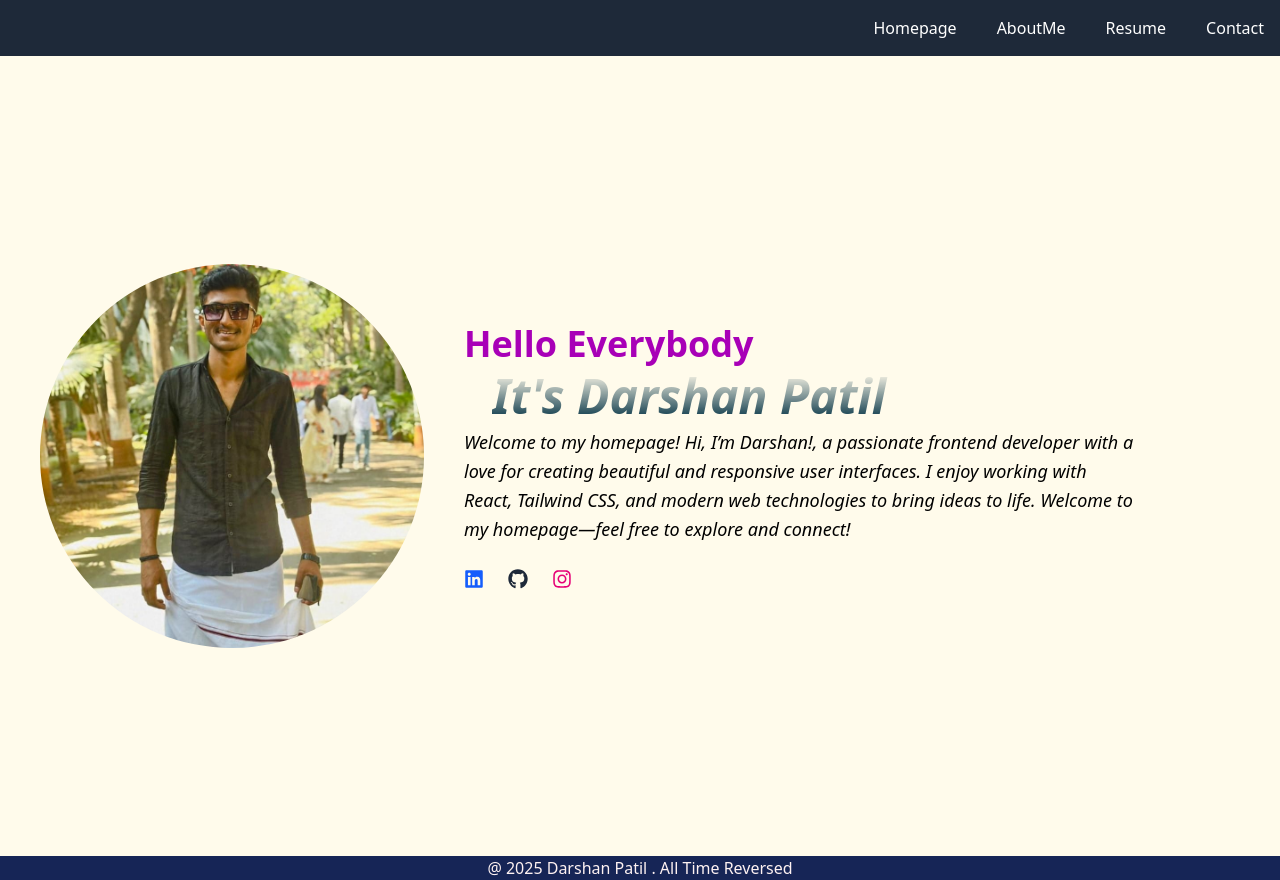
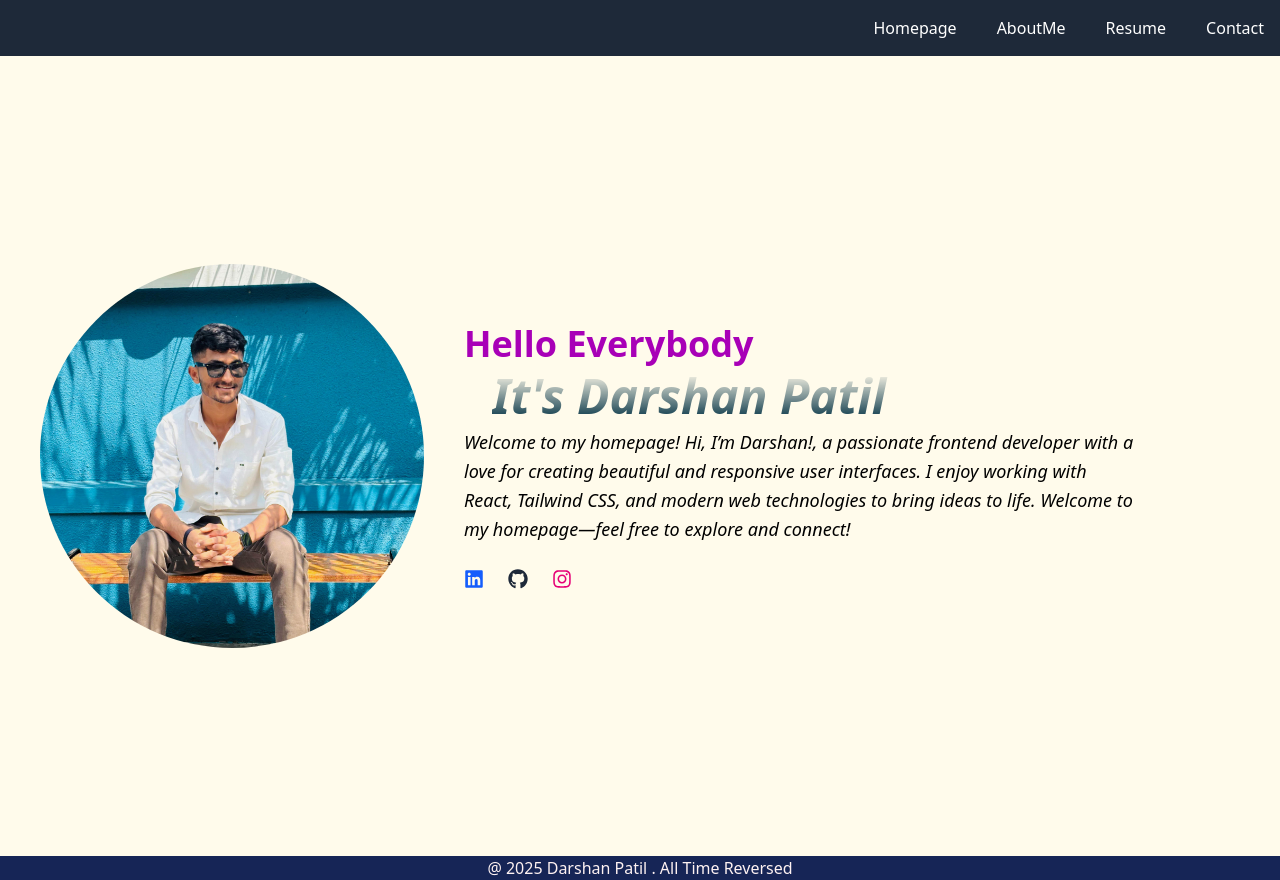
Before and after one commit to Darshanspatil1134/Portfolio, a React (Vite) app: page / in a window 1280 px wide. Built offline with nearby package versions, Linux system fonts and the light colour scheme.

Commit message:
portfolio

```diff
--- a/src/pages/Homepage.jsx
+++ b/src/pages/Homepage.jsx
@@ -10,7 +10,7 @@ function Homepage() {
     <div className='flex flex-col lg:flex-row items-center bg-amber-50 p-4 lg:p-10 min-h-screen'>
       <div className="flex-shrink-0 mb-8 lg:mb-0 lg:mr-10">
         <img
-          src={img}
+          src='/img.jpg'
           alt="img"
           className="w-64 h-64 sm:w-80 sm:h-80 md:w-96 md:h-96 rounded-full object-cover mx-auto lg:mx-0"
         />
```
Also changed, not shown: public/img.jpg.
